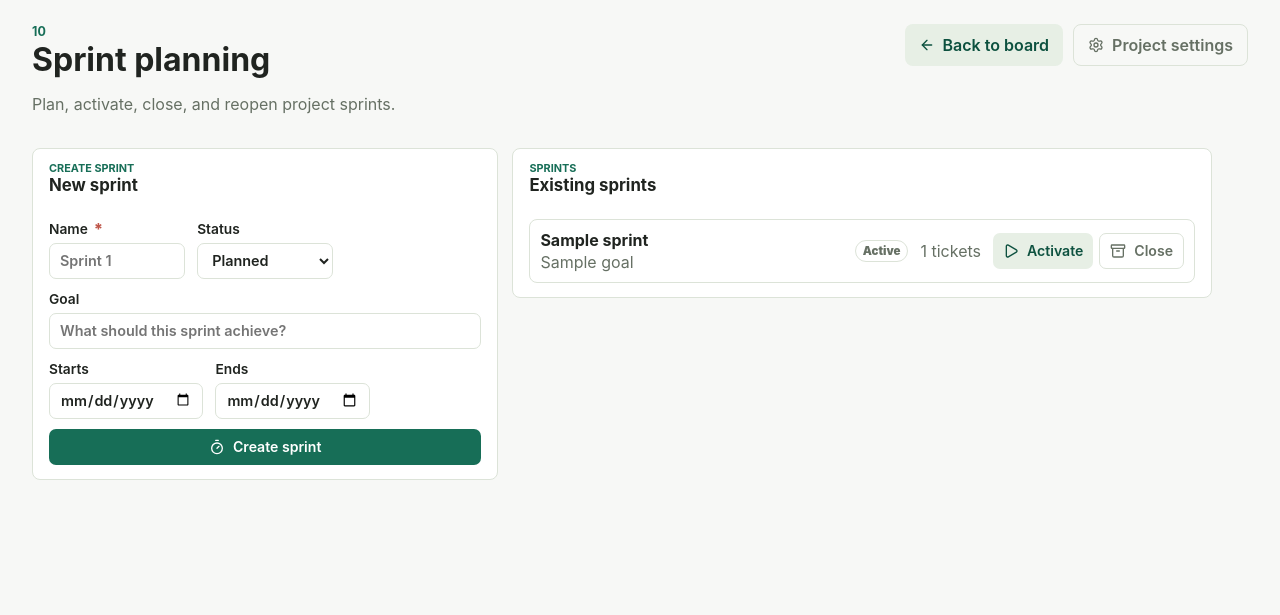
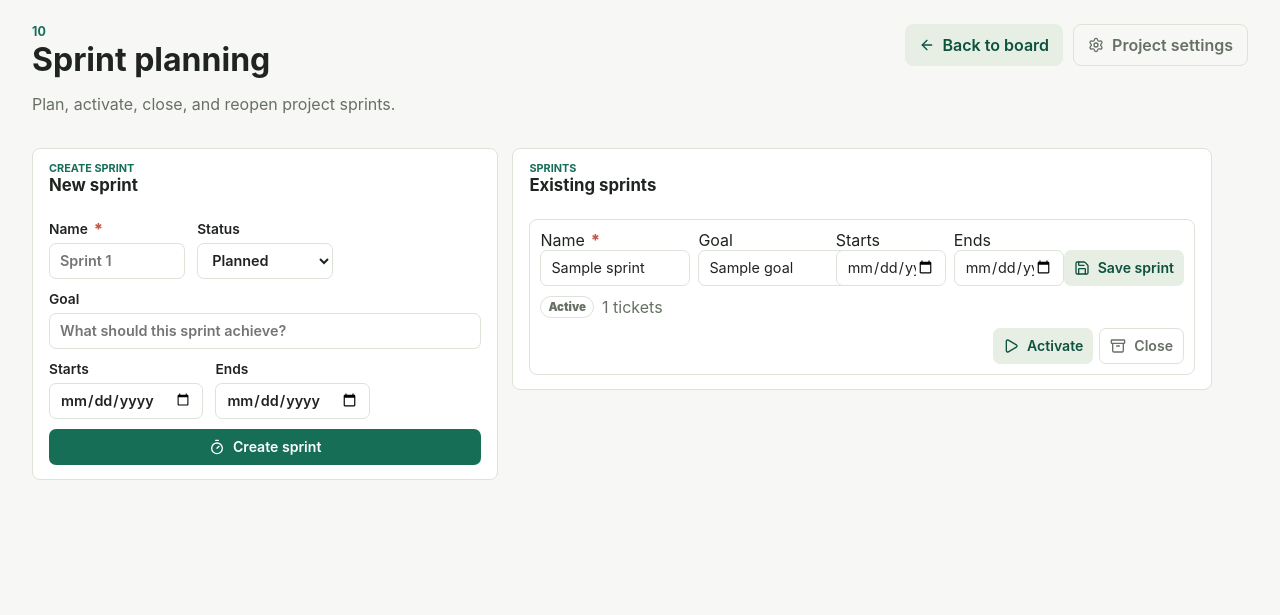
Before and after one commit to q121212/RoundTable, a FastAPI app: template app/templates/project_sprints.html in a window 1280 px wide. Shown: the part 64-679 px from the top of the page. Run offline with FastAPI, Linux system fonts and the light colour scheme; the template is opened without the code that fills it: most values are stand-ins (such as "Sample title", 1, 10 or a date in 2020); data that the repository does not hold is empty.

Commit message:
Allow editing sprint details

```diff
--- a/app/main.py
+++ b/app/main.py
@@ -71,6 +71,7 @@ from .store import (
     update_notification_preferences,
     update_project_member,
     update_project_settings,
+    update_sprint,
     update_sprint_status,
     update_ticket,
     update_ticket_link,
@@ -480,6 +481,22 @@ async def api_update_sprint_status(request: Request, project_key: str, sprint_id
     user = await validate_csrf_request(request)
     form = await request.form()
     update_sprint_status(user, project_key, sprint_id, str(form.get("status") or "planned"))
+    return redirect(str(request.headers.get("referer") or "/p/%s/sprints" % project_key.upper()))
+
+
+@app.post("/api/projects/{project_key}/sprints/{sprint_id}")
+async def api_update_sprint(request: Request, project_key: str, sprint_id: int) -> RedirectResponse:
+    user = await validate_csrf_request(request)
+    form = await request.form()
+    update_sprint(
+        user,
+        project_key,
+        sprint_id,
+        str(form.get("name") or ""),
+        str(form.get("goal") or ""),
+        str(form.get("starts_on") or ""),
+        str(form.get("ends_on") or ""),
+    )
     return redirect(str(request.headers.get("referer") or "/p/%s/sprints" % project_key.upper()))
 
 
--- a/app/static/app.js
+++ b/app/static/app.js
@@ -194,6 +194,7 @@
       "sprint.none": "No sprint",
       "sprint.planned": "Planned",
       "sprint.reopen": "Reopen",
+      "sprint.save": "Save sprint",
       "sprint.existing": "Existing sprints",
       "sprint.sprints": "Sprints",
       "sprint.starts_on": "Starts",
@@ -445,6 +446,7 @@
       "sprint.none": "Без спринта",
       "sprint.planned": "План",
       "sprint.reopen": "Переоткрыть",
+      "sprint.save": "Сохранить спринт",
       "sprint.existing": "Текущие спринты",
       "sprint.sprints": "Спринты",
       "sprint.starts_on": "Начало",
@@ -1566,7 +1568,7 @@
     const today = new Date();
     const total = Math.max(1, dateDiffDays(start, end) + 1);
     const elapsed = Math.min(total, Math.max(0, dateDiffDays(start, today) + 1));
-    const dotCount = 12;
+    const dotCount = total <= 14 ? total : 14;
     const filled = Math.max(1, Math.min(dotCount, Math.ceil((elapsed / total) * dotCount)));
     const left = dateDiffDays(today, end);
     let label = `${left} ${translate("sprint.days_left", currentLang()) || "days left"}`;
--- a/app/static/styles.css
+++ b/app/static/styles.css
@@ -1318,12 +1318,43 @@ time {
 }
 
 .sprint-row {
-  grid-template-columns: minmax(0, 1.2fr) auto auto auto;
-}
-
-.sprint-row > span:first-child {
-  display: grid;
-  gap: 2px;
+  grid-template-columns: minmax(0, 1fr);
+  align-items: stretch;
+  gap: 10px;
+}
+
+.sprint-edit-form {
+  display: grid;
+  grid-template-columns: minmax(220px, 1fr) minmax(220px, 0.7fr) auto;
+  gap: 8px;
+  align-items: end;
+}
+
+.sprint-edit-main,
+.sprint-edit-dates {
+  display: grid;
+  gap: 8px;
+}
+
+.sprint-edit-main {
+  grid-template-columns: minmax(150px, 0.8fr) minmax(180px, 1fr);
+}
+
+.sprint-edit-dates {
+  grid-template-columns: repeat(2, minmax(110px, 1fr));
+}
+
+.sprint-edit-form input {
+  min-height: 36px;
+  padding: 6px 8px;
+  font-size: 0.9rem;
+}
+
+.sprint-row-meta {
+  display: inline-flex;
+  align-items: center;
+  gap: 8px;
+  flex-wrap: wrap;
 }
 
 .sprint-actions {
@@ -1385,6 +1416,16 @@ code {
   }
 
   .mcp-token-action .ghost {
+    width: 100%;
+  }
+
+  .sprint-edit-form,
+  .sprint-edit-main,
+  .sprint-edit-dates {
+    grid-template-columns: 1fr;
+  }
+
+  .sprint-edit-form .tiny {
     width: 100%;
   }
 
--- a/app/store.py
+++ b/app/store.py
@@ -398,6 +398,61 @@ def create_sprint(
             raise HTTPException(status_code=status.HTTP_400_BAD_REQUEST, detail="Sprint name already exists") from exc
         log_action(conn, int(project["id"]), None, user["id"], "sprint_created", metadata={"name": name})
         return row_to_dict(conn.execute("SELECT * FROM sprints WHERE id = ?", (cur.lastrowid,)).fetchone()) or {}
+
+
+def update_sprint(
+    user: Dict[str, Any],
+    project_key: str,
+    sprint_id: int,
+    name: str,
+    goal: str = "",
+    starts_on: str = "",
+    ends_on: str = "",
+) -> Dict[str, Any]:
+    project = get_project_by_key(project_key)
+    require_project_admin(user, int(project["id"]))
+    name = name.strip()
+    if not name:
+        raise HTTPException(status_code=status.HTTP_400_BAD_REQUEST, detail="Sprint name is required")
+    starts_on = validate_date_string(starts_on, "Sprint start date")
+    ends_on = validate_date_string(ends_on, "Sprint end date")
+    if starts_on and ends_on and ends_on < starts_on:
+        raise HTTPException(status_code=status.HTTP_400_BAD_REQUEST, detail="Sprint end date cannot be before start date")
+    with get_conn() as conn:
+        sprint = row_to_dict(
+            conn.execute("SELECT * FROM sprints WHERE id = ? AND project_id = ?", (sprint_id, project["id"])).fetchone()
+        )
+        if not sprint:
+            raise HTTPException(status_code=status.HTTP_404_NOT_FOUND, detail="Sprint not found")
+        try:
+            conn.execute(
+                """
+                UPDATE sprints
+                SET name = ?, goal = ?, starts_on = ?, ends_on = ?
+                WHERE id = ?
+                """,
+                (name, goal.strip(), starts_on or None, ends_on or None, sprint_id),
+            )
+        except sqlite3.IntegrityError as exc:
+            raise HTTPException(status_code=status.HTTP_400_BAD_REQUEST, detail="Sprint name already exists") from exc
+        changes = {
+            "name": [sprint["name"], name],
+            "goal": [sprint["goal"] or "", goal.strip()],
+            "starts_on": [sprint["starts_on"] or "", starts_on or ""],
+            "ends_on": [sprint["ends_on"] or "", ends_on or ""],
+        }
+        log_action(
+            conn,
+            int(project["id"]),
+            None,
+            user["id"],
+            "sprint_updated",
+            field="sprint_details",
+            old_value=sprint["name"],
+            new_value=name,
+            metadata={"changes": changes},
+        )
+        return row_to_dict(conn.execute("SELECT * FROM sprints WHERE id = ?", (sprint_id,)).fetchone()) or {}
 
 
 def update_sprint_status(user: Dict[str, Any], project_key: str, sprint_id: int, status_value: str) -> Dict[str, Any]:
--- a/app/templates/project_sprints.html
+++ b/app/templates/project_sprints.html
@@ -67,12 +67,37 @@
     <div class="table-list sprint-list">
       {% for sprint in sprints %}
         <div class="table-row sprint-row">
-          <span>
-            <strong>{{ sprint.name }}</strong>
-            <span class="muted">{{ sprint.goal or "" }}</span>
-          </span>
-          <span class="field-badge" data-i18n="sprint.{{ sprint.status }}">{{ sprint.status }}</span>
-          <span class="muted">{{ sprint.ticket_count }} <span data-i18n="sprint.ticket_count">tickets</span></span>
+          <form class="sprint-edit-form" method="post" action="/api/projects/{{ project.key }}/sprints/{{ sprint.id }}">
+            <input type="hidden" name="csrf_token" value="{{ user.csrf_token }}">
+            <div class="sprint-edit-main">
+              <label>
+                <span class="label-row">
+                  <span data-i18n="field.name">Name</span>
+                  <span class="required-mark" aria-hidden="true">*</span>
+                </span>
+                <input name="name" required value="{{ sprint.name }}">
+              </label>
+              <label>
+                <span class="label-row"><span data-i18n="sprint.goal">Goal</span></span>
+                <input name="goal" value="{{ sprint.goal or '' }}">
+              </label>
+            </div>
+            <div class="sprint-edit-dates">
+              <label>
+                <span class="label-row"><span data-i18n="sprint.starts_on">Starts</span></span>
+                <input name="starts_on" type="date" value="{{ sprint.starts_on or '' }}">
+              </label>
+              <label>
+                <span class="label-row"><span data-i18n="sprint.ends_on">Ends</span></span>
+                <input name="ends_on" type="date" value="{{ sprint.ends_on or '' }}">
+              </label>
+            </div>
+            <button class="secondary tiny" type="submit" data-icon="save" data-i18n="sprint.save">Save sprint</button>
+          </form>
+          <div class="sprint-row-meta">
+            <span class="field-badge" data-i18n="sprint.{{ sprint.status }}">{{ sprint.status }}</span>
+            <span class="muted">{{ sprint.ticket_count }} <span data-i18n="sprint.ticket_count">tickets</span></span>
+          </div>
           <div class="sprint-actions">
             {% if sprint.status != "active" and sprint.status != "closed" %}
               <form method="post" action="/api/projects/{{ project.key }}/sprints/{{ sprint.id }}/status">
```
Also changed, not shown: tests/test_core.py (+65 -0 lines).
